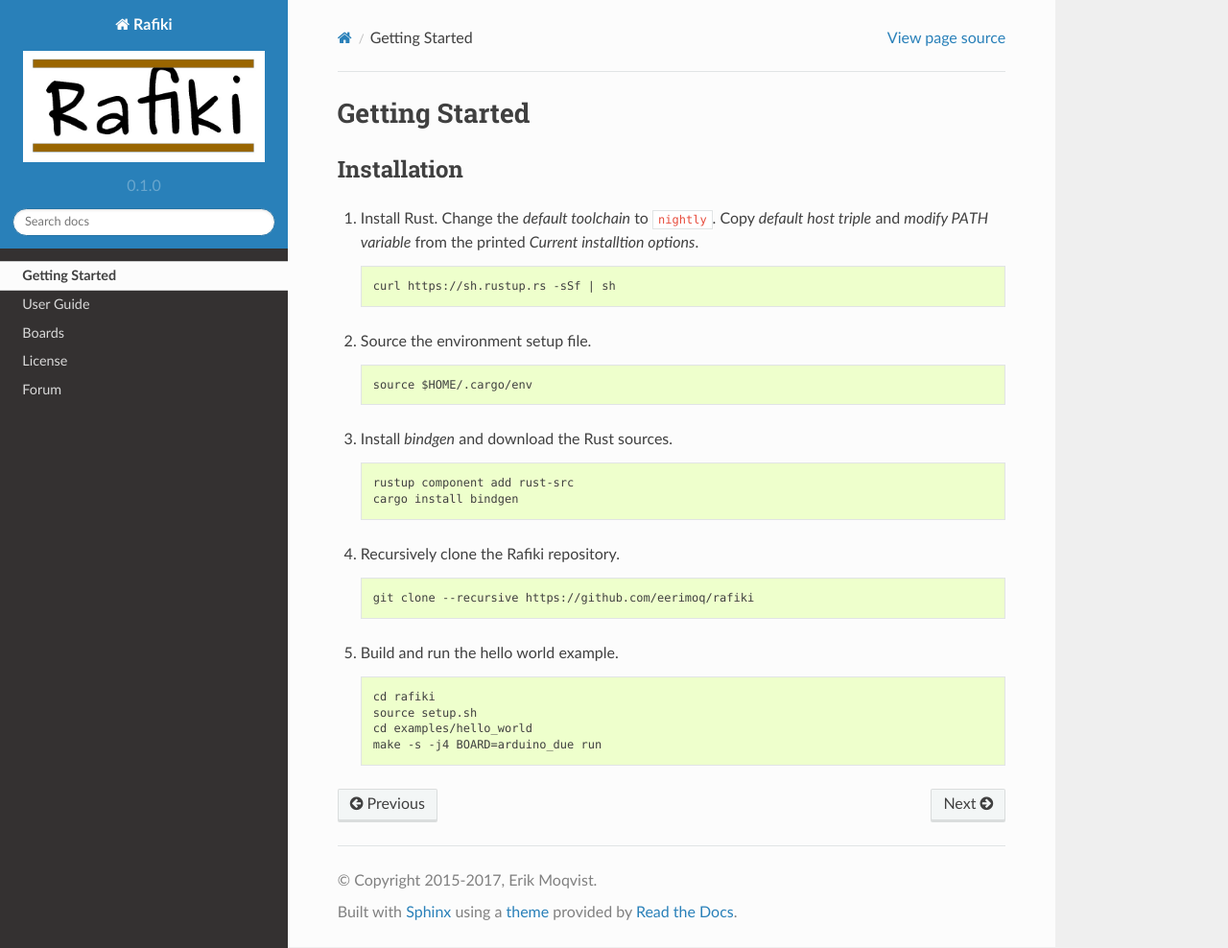
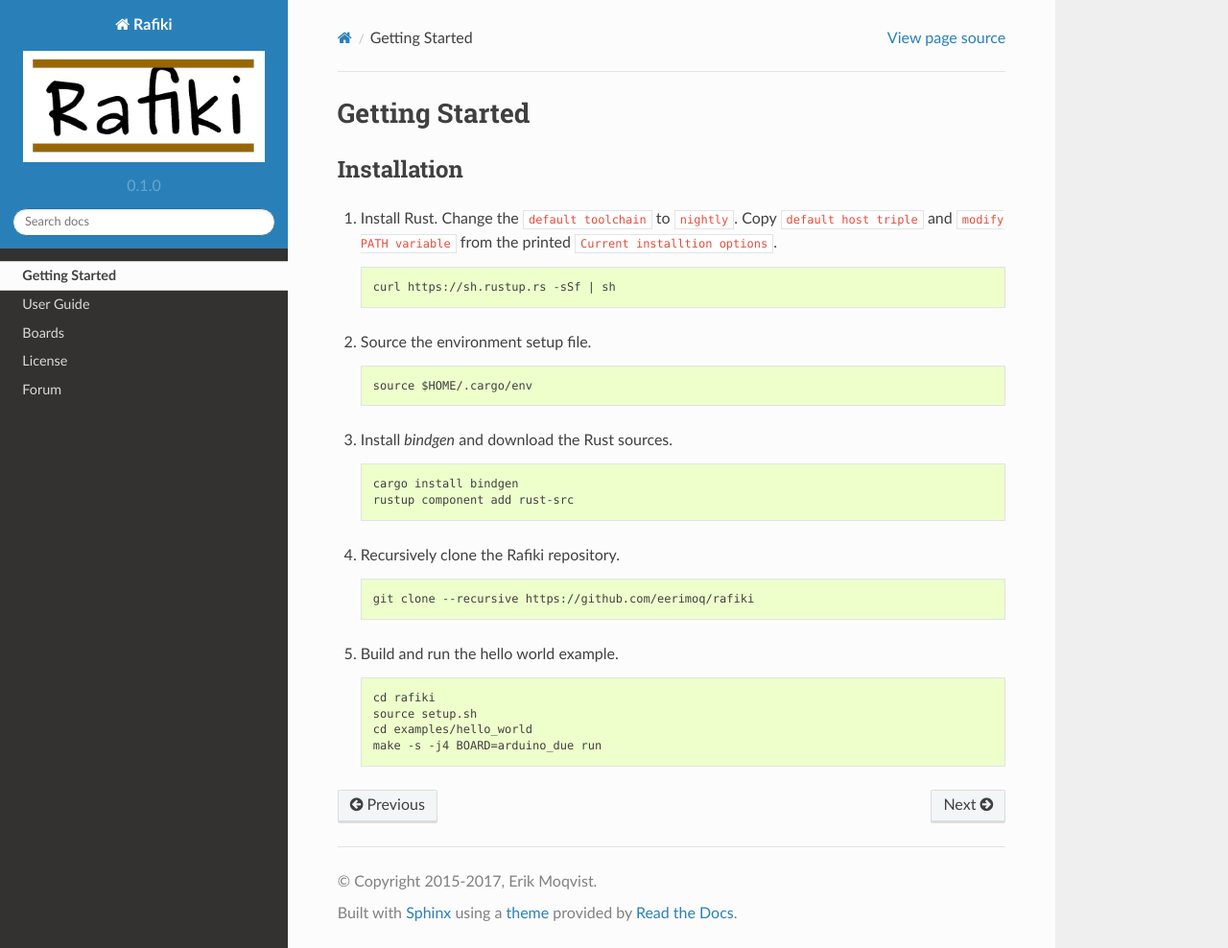
Before and after one commit to eerimoq/rafiki, a Sphinx documentation site: the page built from doc/getting-started.rst, in a window 1280 px wide and 988 px high. Shown: the whole window at 96% size. Built offline with Sphinx 7.4.7 and the Read the Docs theme 2.0.0, drawn with Linux system fonts in a browser that asks for light colours.

```diff
--- a/doc/getting-started.rst
+++ b/doc/getting-started.rst
@@ -4,9 +4,9 @@ Getting Started
 Installation
 ------------
 
-#. Install Rust. Change the `default toolchain` to ``nightly``. Copy
-   `default host triple` and `modify PATH variable` from the printed
-   `Current installtion options`.
+#. Install Rust. Change the ``default toolchain`` to ``nightly``. Copy
+   ``default host triple`` and ``modify PATH variable`` from the
+   printed ``Current installtion options``.
 
    .. code-block:: text
 
@@ -22,8 +22,8 @@ Installation
 
    .. code-block:: text
 
+      cargo install bindgen
       rustup component add rust-src
-      cargo install bindgen
 
 #. Recursively clone the Rafiki repository.
 
```
